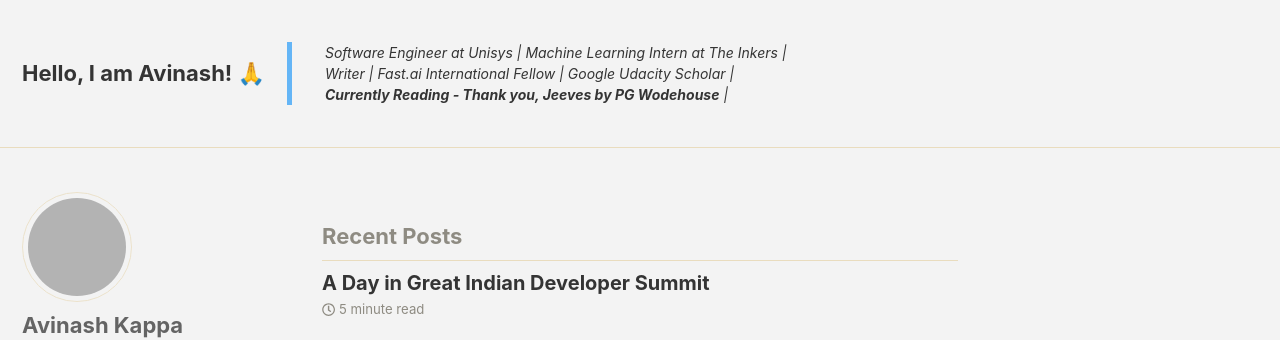
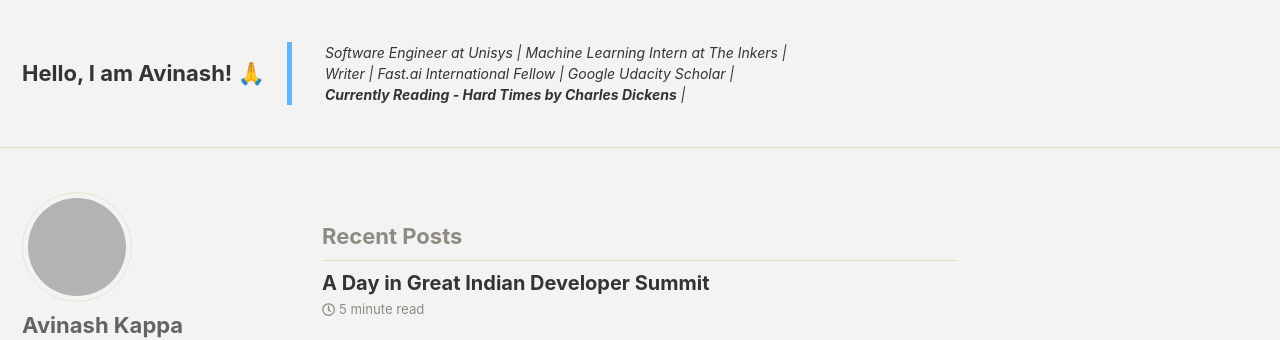
Before and after one commit to theimgclist/theimgclist.github.io, a Jekyll site: the page built from index.html, in a window 1280 px wide and 900 px high. Shown: the top 340 px of the window. Built offline with Jekyll 4.4.1, drawn with Linux system fonts in a browser that asks for light colours; nearby versions of some CDN libraries; the list of posts is cut into pages by our own code; grey boxes are pictures that could not be loaded.

Commit message:
Updated Currently Reading to Hard Times

```diff
--- a/_includes/masthead.html
+++ b/_includes/masthead.html
@@ -5,7 +5,7 @@
 
 		<a class="site-title" href="{{ '/' | absolute_url }}">Hello, I am Avinash! &#x1f64f;</a>
 		<div class="my-header">
-		<blockquote><p><em>Software Engineer at Unisys | Machine Learning Intern at The Inkers | </br>Writer | Fast.ai International Fellow | Google Udacity Scholar | </br><b>Currently Reading - Thank you, Jeeves by PG Wodehouse</b> | </em></p></blockquote>
+		<blockquote><p><em>Software Engineer at Unisys | Machine Learning Intern at The Inkers | </br>Writer | Fast.ai International Fellow | Google Udacity Scholar | </br><b>Currently Reading - Hard Times by Charles Dickens</b> | </em></p></blockquote>
 		</div>
         <ul class="visible-links">
           {% for link in site.data.navigation.main %}
```
